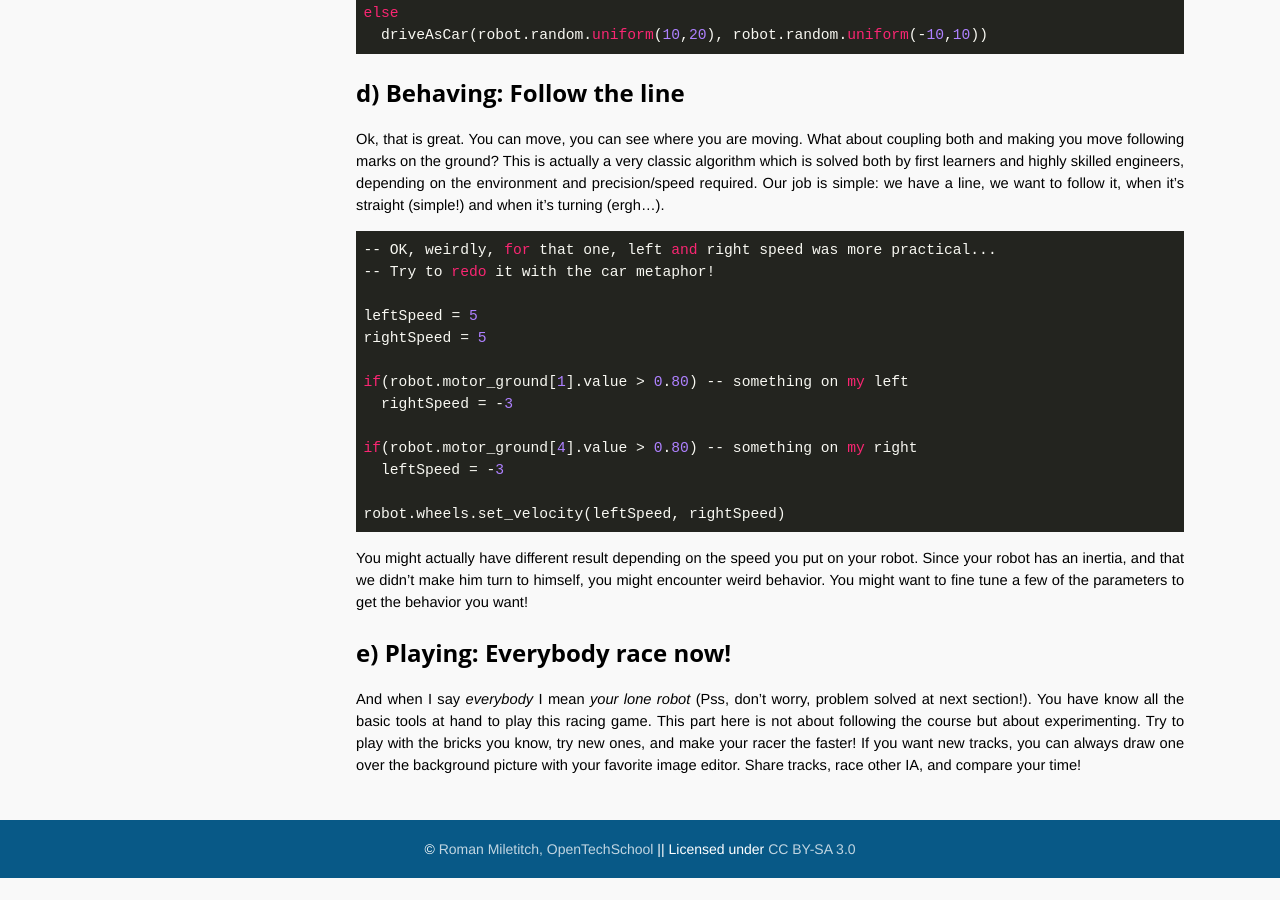
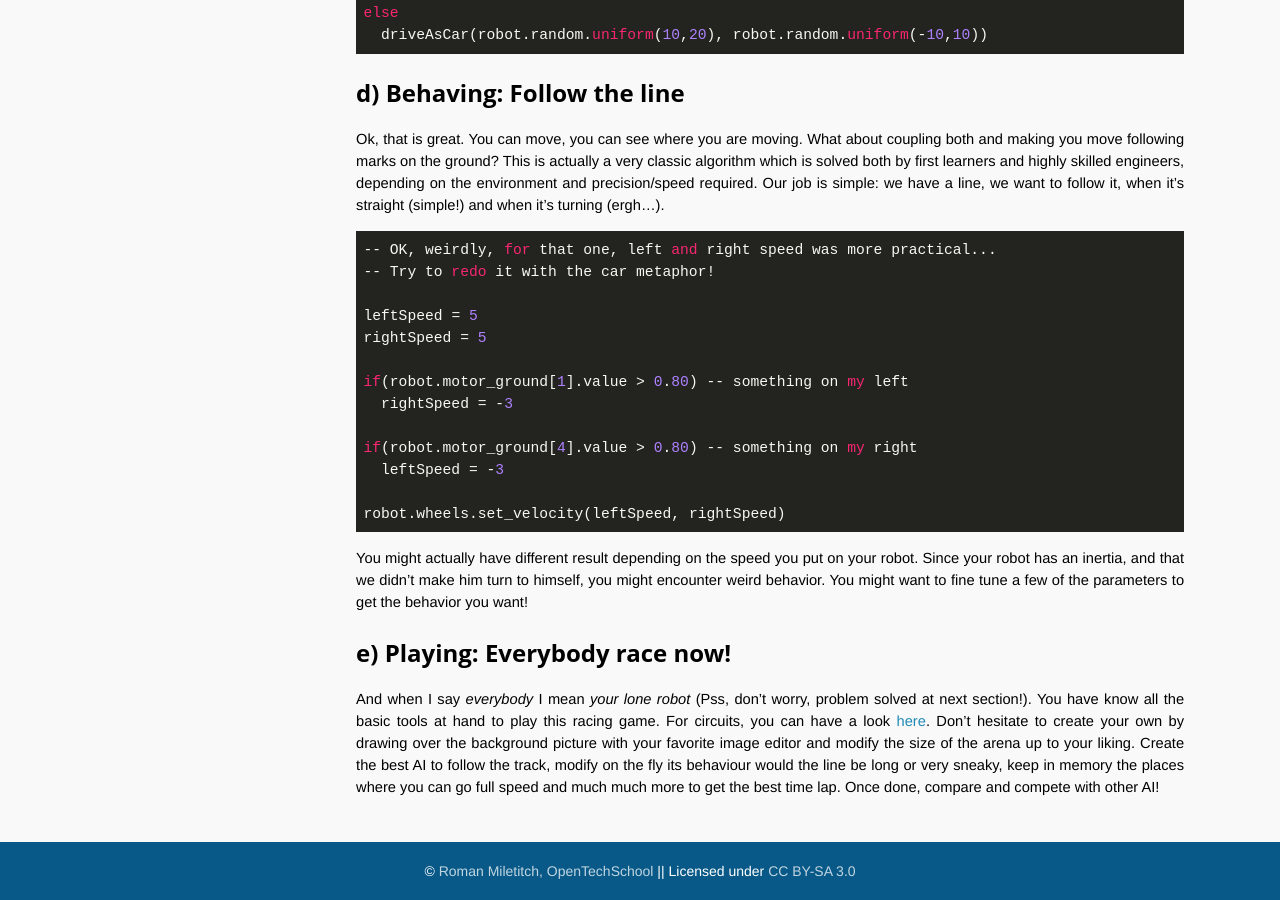
Before and after one commit to OpenTechSchool-Brussels/AI-for-robots-and-swarms, a Jekyll site: the page built from follow-the-line.markdown, in a window 1280 px wide and 900 px high, scrolled down 2806 px. Built offline with Jekyll 4.4.1, drawn with Linux system fonts in a browser that asks for light colours; Markdown is read by kramdown in place of the engine named in the settings; before the commit the page ends 3684 px from its top, so only the background shows below that.

Commit message:
Update follow-the-line.markdown

```diff
--- a/follow-the-line.markdown
+++ b/follow-the-line.markdown
@@ -125,4 +125,4 @@ robot.wheels.set_velocity(leftSpeed, rightSpeed)
 You might actually have different result depending on the speed you put on your robot. Since your robot has an inertia, and that we didn't make him turn to himself, you might encounter weird behavior. You might want to fine tune a few of the parameters to get the behavior you want!
 
 ## e) Playing: Everybody race now!
-And when I say *everybody* I mean *your lone robot* (Pss, don't worry, problem solved at next section!). You have know all the basic tools at hand to play this racing game. This part here is not about following the course but about experimenting. Try to play with the bricks you know, try new ones, and make your racer the faster! If you want new tracks, you can always draw one over the background picture with your favorite image editor. Share tracks, race other IA, and compare your time!
+And when I say *everybody* I mean *your lone robot* (Pss, don't worry, problem solved at next section!). You have know all the basic tools at hand to play this racing game. For circuits, you can have a look [here](./assets/circuits.tar.gz). Don't hesitate to create your own by drawing over the background picture with your favorite image editor and modify the size of the arena up to your liking. Create the best AI to follow the track, modify on the fly its behaviour would the line be long or very sneaky, keep in memory the places where you can go full speed and much much more to get the best time lap. Once done, compare and compete with other AI!
```
